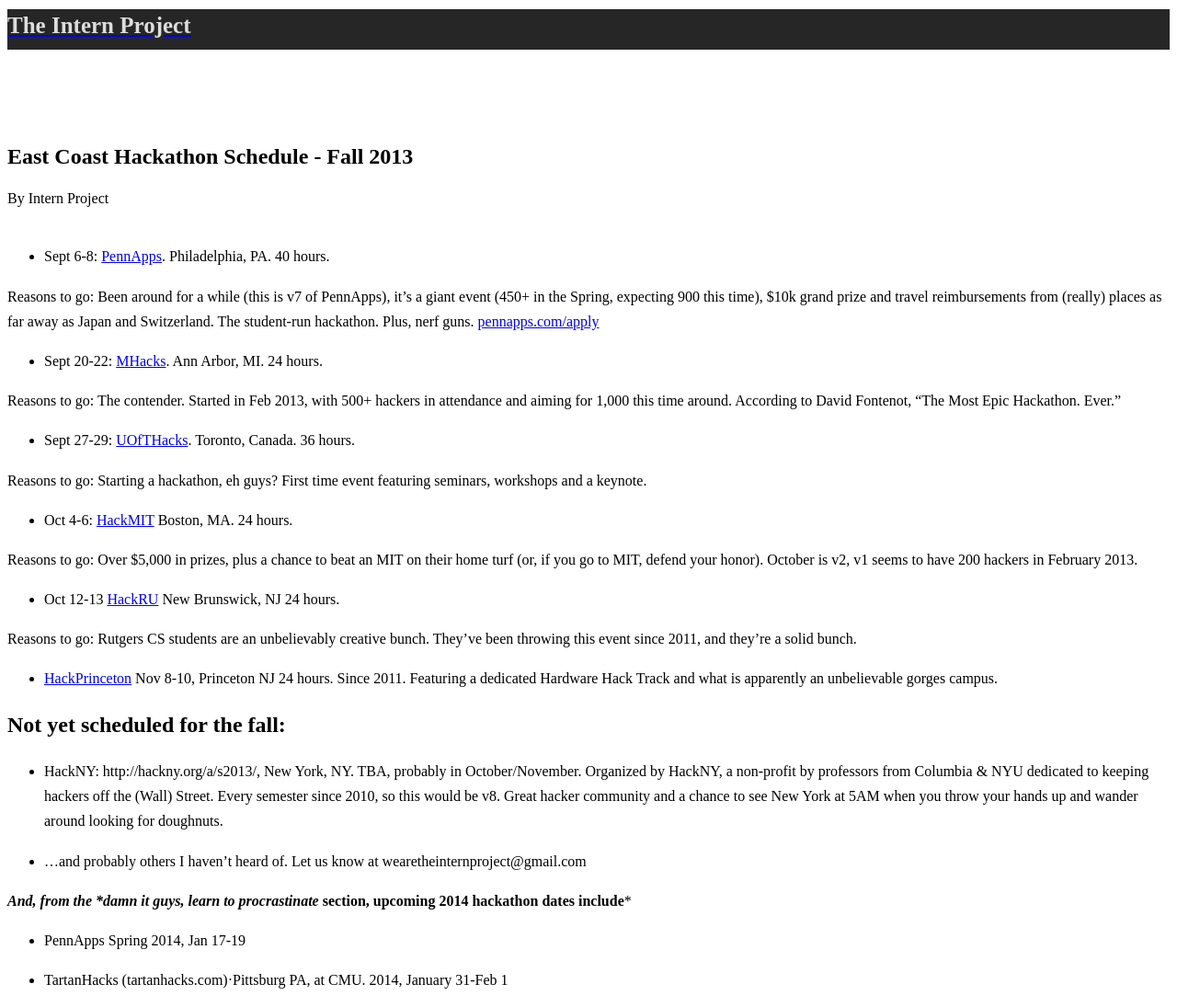
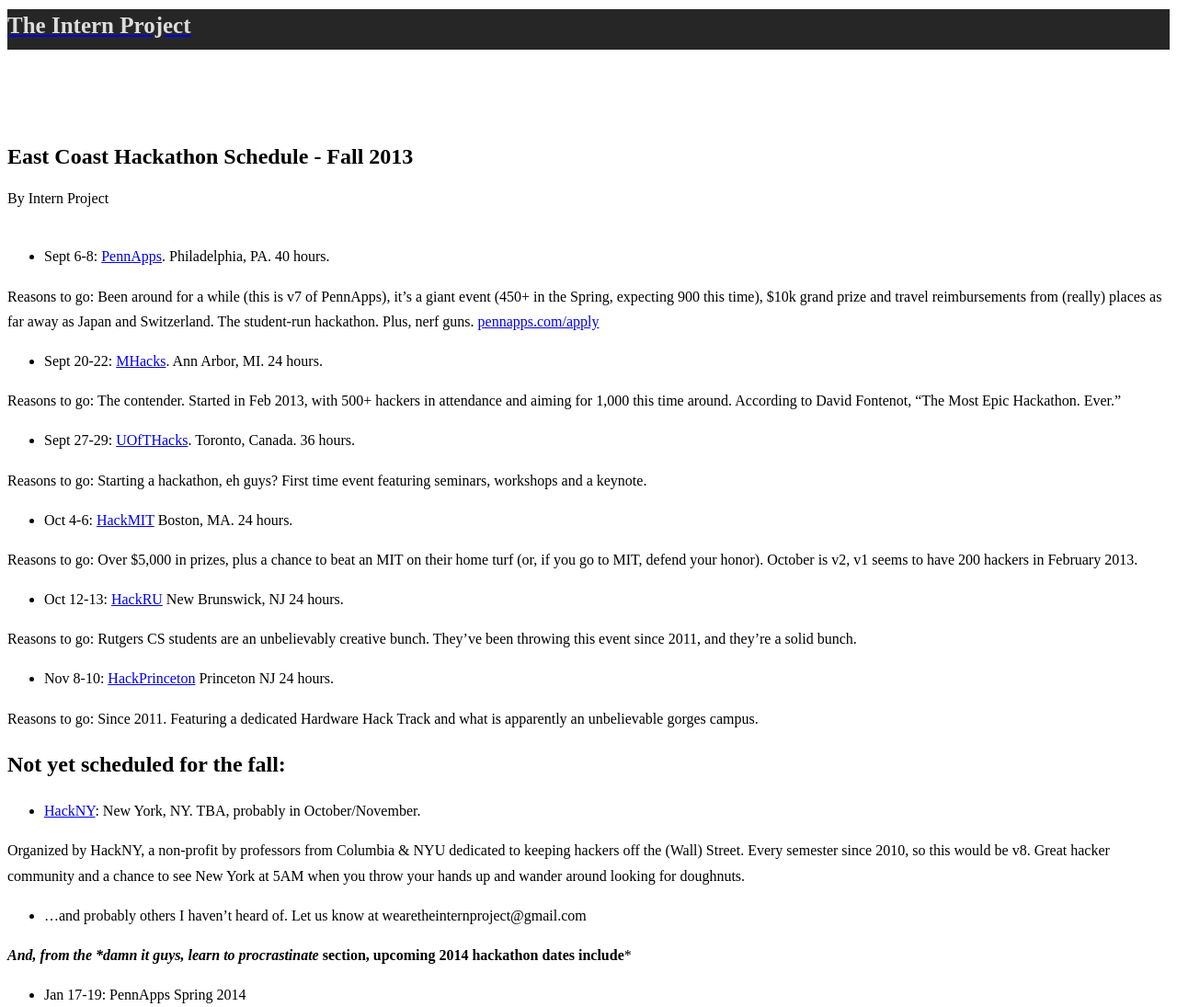
Before and after one commit to The-Intern-Project/site, a Jekyll site: the page built from _posts/2013-07-15-hackathon-calendar-fall-2013.md, in a window 1280 px wide. Shown: the part 108-1203 px from the top of the page at 92% size. Built offline with Jekyll 4.4.1, drawn with Linux system fonts in a browser that asks for light colours; Markdown is read by kramdown in place of the engine named in the settings; some of the changed text lies outside the part shown; grey boxes are pictures that could not be loaded.

Commit message:
cleaned up syntax

```diff
--- a/_posts/2013-07-15-hackathon-calendar-fall-2013.md
+++ b/_posts/2013-07-15-hackathon-calendar-fall-2013.md
@@ -22,23 +22,25 @@
 
 Reasons to go: Over $5,000 in prizes, plus a chance to beat an MIT on their home turf (or, if you go to MIT, defend your honor).  October is v2, v1 seems to have 200 hackers in February 2013.
 
-- Oct 12-13 [HackRU](http://www.hackru.org) New Brunswick, NJ 24 hours.
+- Oct 12-13: [HackRU](http://www.hackru.org) New Brunswick, NJ 24 hours.
 
 Reasons to go: Rutgers CS students are an unbelievably creative bunch. They've been throwing this event since 2011, and they're a solid bunch.
 
-- [HackPrinceton](http://hackprinceton.com) Nov 8-10, Princeton NJ 24 hours.
-Since 2011.  Featuring a dedicated Hardware Hack Track and what is apparently an unbelievable gorges campus.
+- Nov 8-10: [HackPrinceton](http://hackprinceton.com) Princeton NJ 24 hours.
+
+Reasons to go: Since 2011.  Featuring a dedicated Hardware Hack Track and what is apparently an unbelievable gorges campus.
 
 Not yet scheduled for the fall:
 -------------------------------
 
-- HackNY: http://hackny.org/a/s2013/, New York, NY. TBA, probably in October/November.
+- [HackNY](http://theinternproject.com/hackathons/): New York, NY. TBA, probably in October/November.
+
 Organized by HackNY, a non-profit by professors from Columbia & NYU dedicated to keeping hackers off the (Wall) Street.  Every semester since 2010, so this would be v8.  Great hacker community and a chance to see New York at 5AM when you throw your hands up and wander around looking for doughnuts.
 
 - …and probably others I haven't heard of.  Let us know at wearetheinternproject@gmail.com
 
 ***And, from the *damn it guys, learn to procrastinate* section, upcoming 2014 hackathon dates include***
 
-- PennApps Spring 2014, Jan 17-19
+- Jan 17-19: PennApps Spring 2014
 
-- TartanHacks (tartanhacks.com)·Pittsburg PA, at CMU. 2014, January 31-Feb 1
+- Jan 31-Feb 1: [TartanHacks](tartanhacks.com)·Pittsburg PA, at CMU
```
